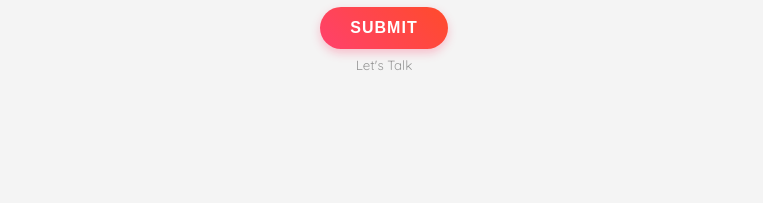
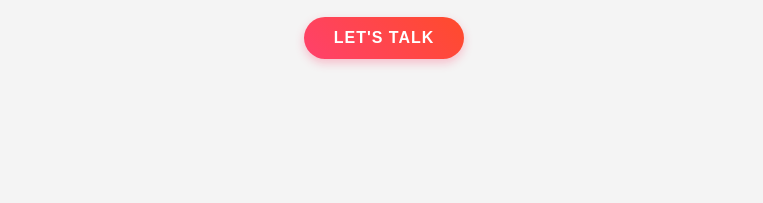
Before and after one commit to encrpc/encrpc, a plain HTML site: page sublimation.html in a window 1280 px wide. Shown: the part 597-800 px from the top of the page, 0-763 px from the left. Drawn offline with Linux system fonts and the light colour scheme.

Commit message:
Add files via upload

```diff
--- a/sublimation.html
+++ b/sublimation.html
@@ -215,9 +215,9 @@ Inquiry - Manufacturing and Production</span>
 
                 <div class="email-container">
                     <input type="email" class="email-input" placeholder="Email or Phone">
-                  <br>   <br><button class="submit-btn">Submit</button><br><div style="height: 5px;"></div>
+                  <br>   <br><button class="submit-btn">Let's Talk</button><br><div style="height: 5px;"></div>
 <span  style="width: 100%; max-width: 350px;  color:#969696; font-size: 10pt;  text-align: center; outline: none; transition: all 0.3s ease-in-out;">
-Let's Talk</span>
+</span>
 
                 </div>
             </div>
```
